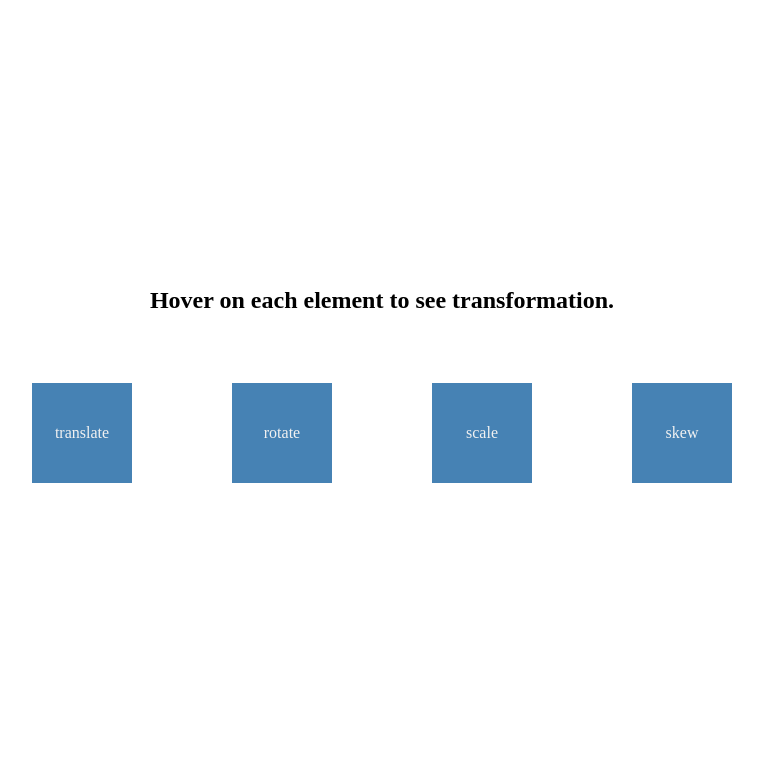
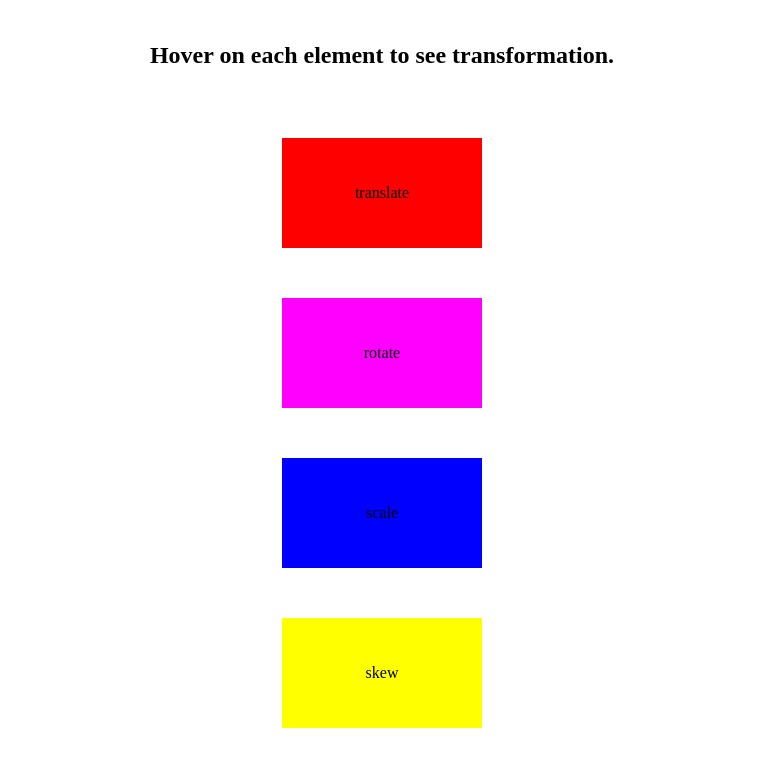
Before and after one commit to PAGiligan/PRIN135-Activity-07, a plain HTML site: page index_translate.html in a window 1280 px wide. Shown: the whole page, without its empty margins (258-1021 px from the left). Drawn offline with Linux system fonts and the light colour scheme.

Commit message:
Added proper colors to each animated box

```diff
--- a/translate.css
+++ b/translate.css
@@ -7,14 +7,13 @@ body {
     flex-direction: column;
 }
 .demo-container {
-    display: flex;
     justify-content: center;
     align-items: center;
 }
 
 .box {
-    width: 100px;
-    height: 100px;
+    width: 200px;
+    height: 110px;
     background-color: #4682b4;
     margin: 50px;
     cursor: pointer;
@@ -22,11 +21,28 @@ body {
     display: flex;
     justify-content: center;
     align-items: center;
-    color: #f1f1f1;
+    color: black;
+}
+
+.box.translate{
+ background-color: red;
+}
+
+.box.rotate {
+    background-color: magenta;
+}
+
+.box.scale {
+    background-color: blue;
+}
+
+.box.skew {
+    background-color:yellow;
 }
 
 .box.translate:hover {
     transform: translate(50px, 50px);
+
 }
 
 .box.rotate:hover {
```
